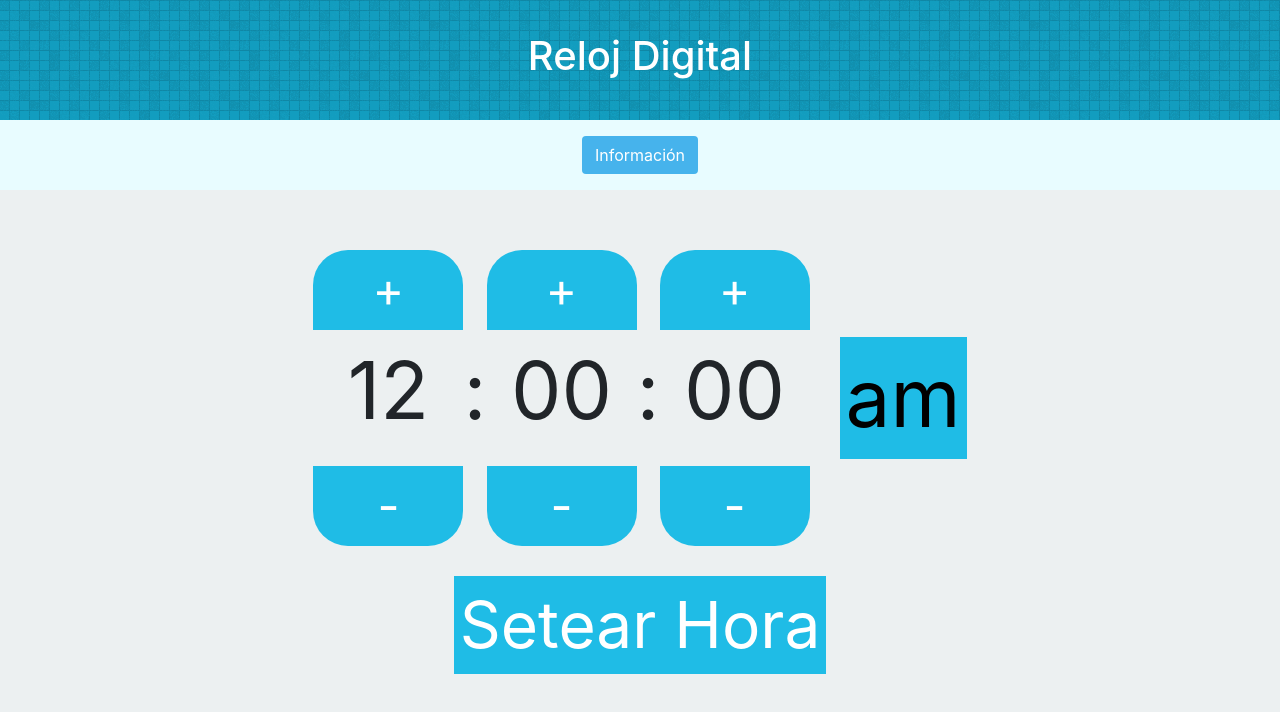
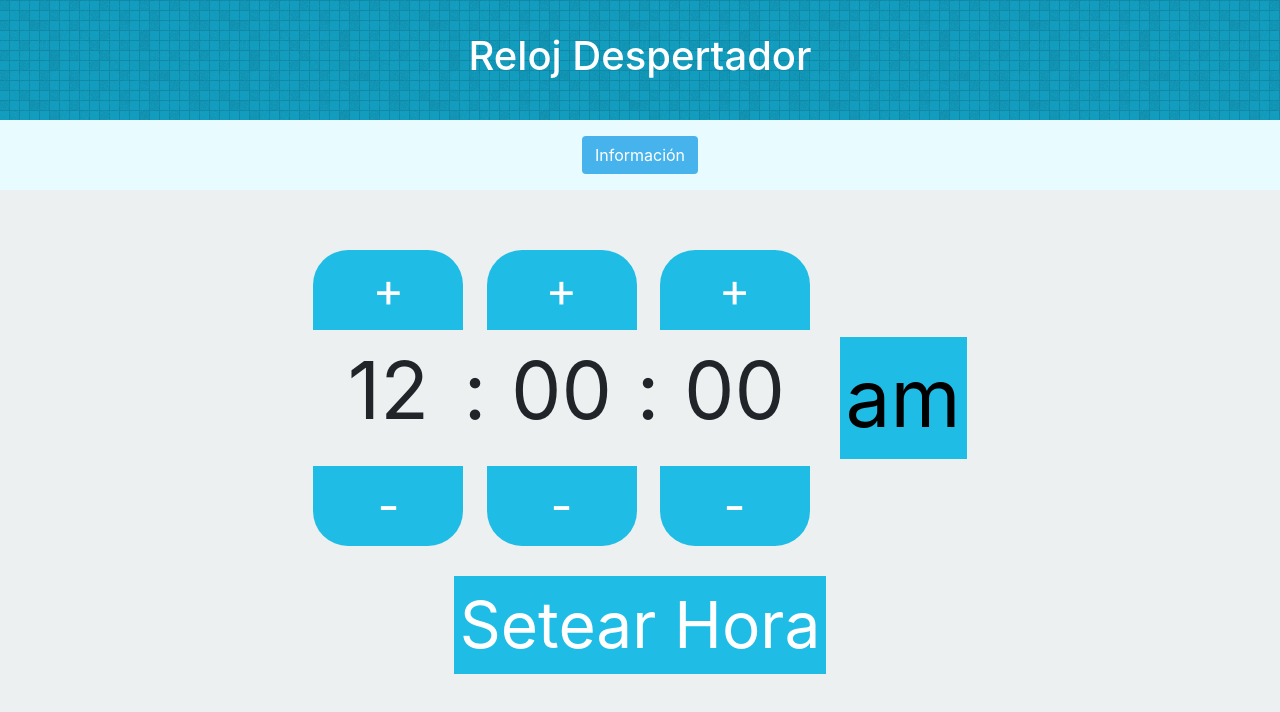
Before and after one commit to mperezguendulain/alarm-clock, a website: page public/index.html in a window 1280 px wide. Drawn offline with nearby package versions, Linux system fonts and the light colour scheme; no server answers.

Commit message:
Borrando archivos inecesarios y cambiando la imagen a mostrar en el Readme.md

```diff
--- a/public/index.html
+++ b/public/index.html
@@ -8,7 +8,7 @@
     </head>
     <body>
         <header class="header">
-            <h1 class="text-white">Reloj Digital</h1>
+            <h1 class="text-white">Reloj Despertador</h1>
         </header>
         <nav class="menu">
             <button type="button" class="btn btn-menu" data-toggle="modal" data-target="#exampleModal">Información</button>
```
Also changed, not shown: alarm-clock.png, public/img/piano_do.png (deleted), public/img/piano_fa.png (deleted), public/img/piano_la.png (deleted), public/img/piano_mi.png (deleted), public/img/piano_normal.png (deleted), public/img/piano_re.png (deleted), public/img/piano_si.png (deleted), public/img/piano_sol.png (deleted).
